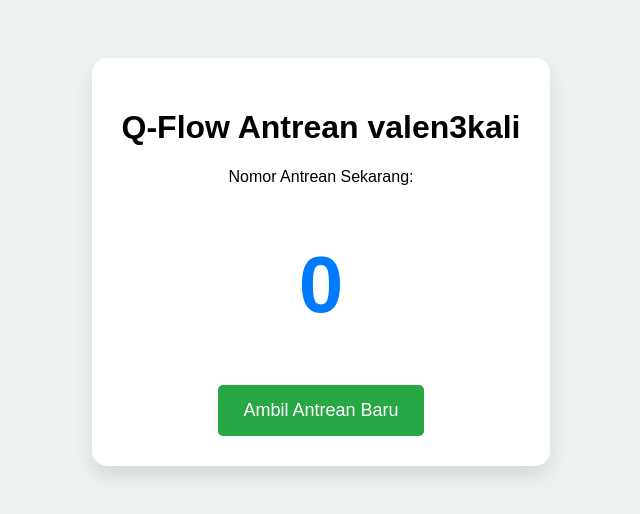
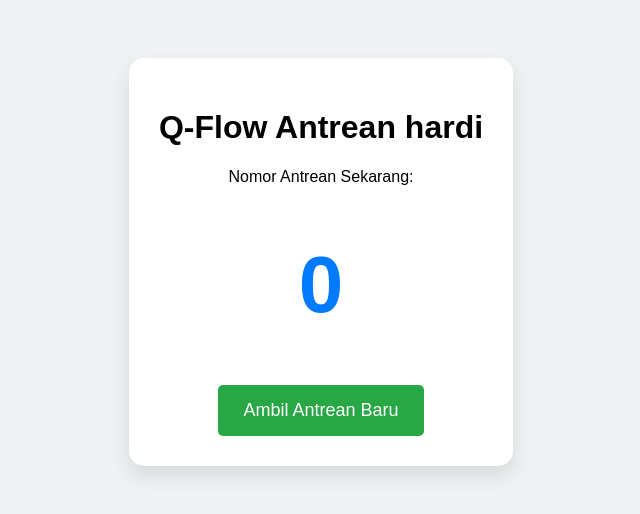
Before and after one commit to dylanRevelin/uas-k8s, a plain HTML site: page frontend/index.html in a window 1280 px wide. Shown: the whole page, without its empty margins (319-959 px from the left). Drawn offline with Linux system fonts and the light colour scheme; no server answers.

Commit message:
update title 8

```diff
--- a/frontend/index.html
+++ b/frontend/index.html
@@ -10,7 +10,7 @@
 </head>
 <body>
     <div class="box">
-        <h1>Q-Flow Antrean valen3kali</h1>
+        <h1>Q-Flow Antrean hardi</h1>
         <p>Nomor Antrean Sekarang:</p>
         <h1 id="num" style="font-size: 80px; color: #007bff;">0</h1>
         <button onclick="ambil()">Ambil Antrean Baru</button>
```
